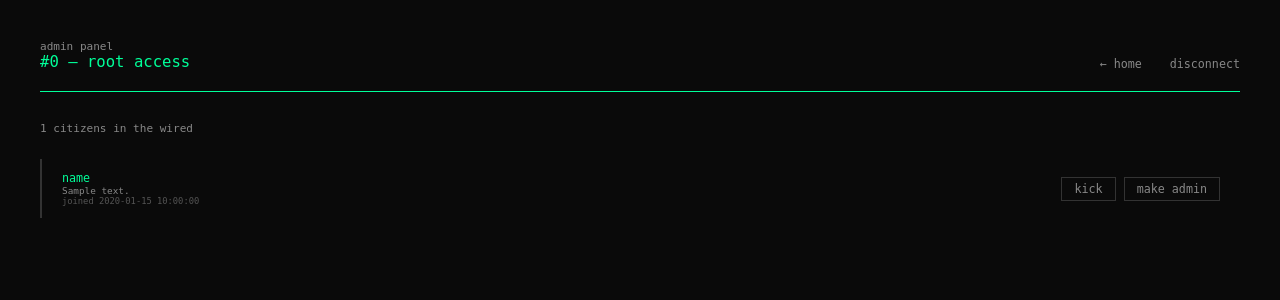
After one commit to rafdog1222/the-wired, a Flask app: page /admin in a window 1280 px wide. The commit adds this page. Shown: the top 300 px of the page. Run offline with Flask 3, Linux system fonts and the light colour scheme; the visitor is signed in with stand-in values (Sample User, id 1); a database or web service that is not in the repository returns one stand-in record (values such as "Sample title"); some libraries are stand-ins or nearby versions.

Commit message:
v0.3.1 owner role, admin panel, delete system, permission fixes

```diff
--- a/app.py
+++ b/app.py
@@ -17,6 +17,15 @@ load_dotenv()
 
 app.secret_key = os.getenv("SECRET_KEY", "fallback-dev-key")
 
+
+
+
+def get_permissions():
+    return {
+        "is_admin": session.get("is_admin", False),
+        "is_owner": session.get("is_owner", False),
+        "username": session.get("email", "").split("@")[0]
+    }
 
 def get_member(email):
     conn = get_connections()
@@ -87,7 +96,7 @@ def login():
         conn = get_connections()
         cursor = conn.cursor()
         cursor.execute(
-            "SELECT password_hash, filter_on FROM members WHERE email = %s",
+            "SELECT password_hash, filter_on, is_admin, is_owner FROM members WHERE email = %s",
             (email,)
         )
         member = cursor.fetchone()
@@ -101,8 +110,17 @@ def login():
             session["email"] = email
             # member[1] = filter_on
             session["filter"] = (
-                member[1] if member[1] is not None else True
+                    member[1] if member[1] is not None else True
             )
+            # member[2] = is_admin
+            session["is_admin"] = (
+                    member[2] if member[2] is not None else False
+            )
+            # member[3] = is_owner
+            session["is_owner"] = (
+                    member[3] if member[3] is not None else False
+            )
+
 
             return redirect("/district")
     return render_template("login.html", error=error)
@@ -123,7 +141,13 @@ def districts():
     filter_on = session.get("filter", True)
     if "filter" not in session:
         session["filter"] = True
-    return render_template("district.html", email=email, address=address, filter_on=filter_on)
+    return render_template(
+            "district.html",
+            email=email,
+            address=address,
+            filter_on=filter_on,
+            **get_permissions()
+    )
 
 # I LOVE Kabuki-Cho by Kirinji
 
@@ -168,7 +192,7 @@ def messages():
         prefix = address
     level_names = ["core hub", "sub-core", "city", "your district"]
     cursor.execute(
-        "SELECT author_email, content, timestamp, origin_address FROM messages WHERE origin_address LIKE %s ORDER BY timestamp DESC",
+        "SELECT author_email, content, timestamp, origin_address, id FROM messages WHERE origin_address LIKE %s ORDER BY timestamp DESC",
         (f"{prefix}%",)
     )
     raw_msgs = cursor.fetchall()
@@ -179,7 +203,7 @@ def messages():
     msgs = []
     for msg in raw_msgs:
         content = blur_bad_words(msg[1]) if filter_on else msg[1]
-        msgs.append((msg[0].split("@")[0], content, msg[2], msg[3]))
+        msgs.append((msg[0].split("@")[0], content, msg[2], msg[3], msg[4]))
 
     return render_template("messages.html",
         email=email,
@@ -187,7 +211,8 @@ def messages():
         messages=msgs,
         level_name=level_names[current_level],
         prefix=prefix,
-        filter_on=filter_on
+        filter_on=filter_on,
+        **get_permissions()
     )
 
 
@@ -277,7 +302,14 @@ def library_entry(entry_id):
     conn.close()
     if not entry:
         return redirect("/library")
-    return render_template("entry.html", email=email, address=address, entry=entry)
+    return render_template("entry.html",
+        email=email,
+        address=address,
+        entry=entry,
+        entry_id=entry_id,
+        **get_permissions()
+    )
+
 
 # should i keep telling my music?
 # ahh, why not..
@@ -477,6 +509,166 @@ def travel_messages():
         prefix=prefix
     )
 
+
+# admin stuff now, this will take a while..
+
+@app.route("/admin")
+def admin():
+    if "email" not in session:
+        return redirect("/")
+    if not session.get("is_admin", False):
+        return redirect("/district")
+    # my backdoor, or yours..
+    conn = get_connections()
+    cursor = conn.cursor()
+    cursor.execute(
+            "SELECT email, address, joined_date, is_admin, is_owner FROM members ORDER BY joined_date ASC"
+    )
+    members = cursor.fetchall()
+    conn.close()
+    return render_template("admin.html",
+        username=session["email"].split("@")[0],
+        members=members,
+        is_owner=session.get("is_owner", False)
+    )
+
+
+@app.route("/admin/kick/<email>", methods=["POST"])
+def kick_user(email):
+    if "email" not in session:
+        return redirect("/")
+    is_admin = session.get("is_admin", False)
+    is_owner = session.get("is_owner", False)
+    if not is_admin and not is_owner:
+        return redirect("/district")
+    conn = get_connections()
+    cursor = conn.cursor()
+    cursor.execute(
+       "SELECT is_admin, is_owner FROM members WHERE email = %s",
+        (email,)
+    )
+    target = cursor.fetchone()
+    if not target:
+        conn.close()
+        return redirect("/admin")
+    target_admin = target[0]
+    target_owner = target[1]
+    # admins cannot kick admins safty, might add a freindship system,
+    if target_admin and not is_owner:
+        conn.close()
+        return redirect("/admin")
+
+    # nobody kicks owner lol losers
+    if target_owner:
+        conn.close()
+        return redirect("/admin")
+    cursor.execute(
+        "DELETE FROM members WHERE email = %s",
+        (email,)
+    )
+    cursor.execute(
+        "DELETE FROM messages WHERE author_email = %s",
+        (email,)
+    )
+    cursor.execute(
+        "DELETE FROM library WHERE author_email = %s",
+        (email,)
+    )
+    cursor.execute(
+        "DELETE FROM travel WHERE email = %s",
+        (email,)
+    )
+    conn.commit()
+    conn.close()
+    return redirect("/admin")
+
+
+@app.route("/admin/remove_admin/<email>", methods=["POST"])
+def remove_admin(email):
+    if not session.get("is_owner", False):
+        return redirect("/district")
+    conn = get_connections()
+    cursor = conn.cursor()
+    cursor.execute(
+        "UPDATE members SET is_admin = FALSE WHERE email = %s",
+        (email,)
+    )
+    conn.commit()
+    conn.close()
+    return redirect("/admin")
+
+
+@app.route("/admin/make_admin/<email>", methods=["POST"])
+def make_admin(email):
+    if not session.get("is_admin", False):
+        return redirect("/district")
+    conn = get_connections()
+    cursor = conn.cursor()
+    cursor.execute(
+        "UPDATE members SET is_admin = TRUE WHERE email = %s",
+        (email,)
+    )
+    conn.commit()
+    conn.close()
+    return redirect("/admin")
+
+# praying that's right..
+
+@app.route("/delete_message/<int:message_id>", methods=["POST"])
+def delete_message(message_id):
+    if "email" not in session:
+        return redirect("/")
+    email = session["email"]
+    is_admin = session.get("is_admin", False)
+    is_owner = session.get("is_owner", False)
+    conn = get_connections()
+    cursor = conn.cursor()
+    # root/admin can delete anything lol
+    if is_admin or is_owner:
+        cursor.execute(
+            "DELETE FROM messages WHERE id = %s",
+            (message_id,)
+        )
+        conn.commit()
+    else:
+        # normal users can only delete their own, untill we turn on 1984 mode
+        cursor.execute(
+            "DELETE FROM messages WHERE id = %s AND author_email = %s",
+            (message_id, email)
+        )
+        conn.commit()
+    conn.close()
+    return redirect(request.referrer or "/messages")
+
+@app.route("/delete_entry/<int:entry_id>", methods=["POST"])
+def delete_entry(entry_id):
+    if "email" not in session:
+        return redirect("/")
+    email = session["email"]
+    is_admin = session.get("is_admin", False)
+    is_owner = session.get("is_owner", False)
+
+    conn = get_connections()
+    cursor = conn.cursor()
+    cursor.execute(
+        "SELECT author_email FROM library WHERE id = %s",
+        (entry_id,)
+    )
+    entry = cursor.fetchone()
+    if entry and (
+        entry[0] == email
+        or is_admin
+        or is_owner
+    ):
+        cursor.execute(
+            "DELETE FROM library WHERE id = %s",
+            (entry_id,)
+        )
+        conn.commit()
+    conn.close()
+    return redirect(request.referrer or "/library")
+
+
 # i was about to say hastag, but that would be useles, so read the next line like "hastag" insted of "hash"
 # logging out yippe!
 @app.route("/logout")
--- /dev/null
+++ b/templates/admin.html
@@ -0,0 +1,116 @@
+<!DOCTYPE html>
+<html>
+<head>
+    <title>the wired — admin</title>
+    <style>
+        body {
+            background: #0a0a0a;
+            color: #00ff99;
+            font-family: monospace;
+            margin: 0;
+            padding: 40px;
+        }
+        .header {
+            border-bottom: 1px solid #00ff99;
+            padding-bottom: 20px;
+            margin-bottom: 30px;
+            display: flex;
+            justify-content: space-between;
+            align-items: flex-end;
+        }
+        .nav a {
+            color: #888;
+            text-decoration: none;
+            margin-left: 20px;
+            font-size: 0.9em;
+        }
+        .nav a:hover { color: #00ff99; }
+        .member {
+            border-left: 2px solid #333;
+            padding: 12px 20px;
+            margin-bottom: 12px;
+            display: flex;
+            justify-content: space-between;
+            align-items: center;
+        }
+        .admin-badge {
+            color: #00ff99;
+            font-size: 0.9em;
+            border: 1px solid #00ff99;
+            padding: 4px 12px;
+        }
+        .member:hover { border-left-color: #00ff99; }
+        .member-info { font-size: 0.9em; }
+        .member-address { color: #888; font-size: 0.8em; }
+        .member-date { color: #555; font-size: 0.75em; }
+        .actions { display: flex; gap: 8px; }
+        .action-btn {
+            background: none;
+            border: 1px solid #333;
+            color: #888;
+            font-family: monospace;
+            font-size: 0.9em;
+            padding: 4px 12px;
+            cursor: pointer;
+        }
+        .action-btn:hover { border-color: #00ff99; color: #00ff99; }
+        .action-btn.danger:hover { border-color: #ff4444; color: #ff4444; }
+        .count { color: #888; font-size: 0.85em; margin-bottom: 24px; }
+    </style>
+</head>
+<body>
+    <div class="header">
+        <div>
+            <div style="color:#888; font-size:0.85em;">admin panel</div>
+            <div style="font-size:1.2em;">#0 — root access</div>
+        </div>
+        <div class="nav">
+            <a href="/district">← home</a>
+            <a href="/logout">disconnect</a>
+        </div>
+    </div>
+
+    <div class="count">{{ members|length }} citizens in the wired</div>
+    {% for member in members %}
+    <div class="member">
+        <div class="member-info">
+            <div>
+                {{ member[0].split("@")[0] }}
+            </div>
+
+            <div class="member-address">{{ member[1] }}</div>
+
+            <div class="member-date">
+                joined {{ member[2] }}
+            </div>
+        </div>
+
+        <div class="actions">
+
+            {% if member[3] %}
+            <div class="admin-badge">admin</div>
+            {% endif %}
+
+            {% if is_owner and member[0] != email %}
+            <form method="POST" action="/admin/kick/{{ member[0] }}">
+                <button class="action-btn danger" type="submit">
+                    kick
+                </button>
+            </form>
+            {% endif %}
+
+            {% if is_admin or is_owner %}
+                {% if not member[3] %}
+                <form method="POST" action="/admin/make_admin/{{ member[0] }}">
+                    <button class="action-btn" type="submit">
+                        make admin
+                    </button>
+                </form>
+                {% endif %}
+            {% endif %}
+
+        </div>
+    </div>
+    {% endfor %}
+</body>
+</html>
```
Also changed, not shown: templates/district.html (+16 -1 lines), templates/entry.html (+22 -1 lines), templates/messages.html (+19 -5 lines).
